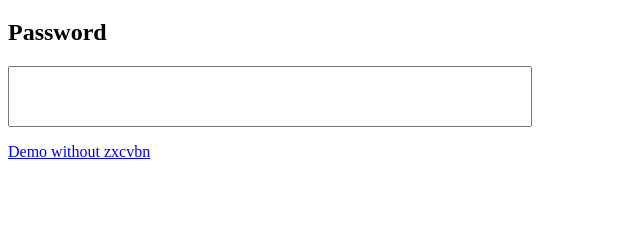
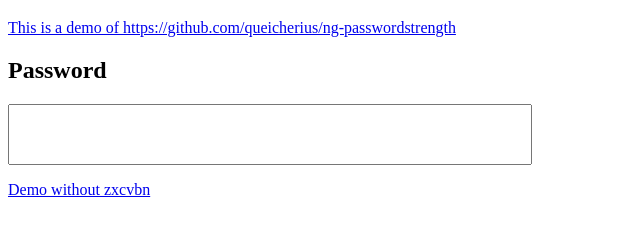
Before and after one commit to queicherius/ng-passwordstrength, a website: page demo-zxcvbn.html in a window 1280 px wide. Shown: the part 61-294 px from the top of the page, without its empty margins (0-640 px from the left). Drawn offline with Linux system fonts and the light colour scheme.

Commit message:
Added github links

```diff
--- a/demo-zxcvbn.html
+++ b/demo-zxcvbn.html
@@ -19,6 +19,7 @@
 <body>
 
     <h1>passwordStrengthZxcvbn</h1>
+    <a href="https://github.com/queicherius/ng-passwordstrength">This is a demo of https://github.com/queicherius/ng-passwordstrength</a><br>
 
     <h2>Password</h2>
     <input type="password" ng-model="password" ng-password-strength>
```
Also changed, not shown: demo.html (+1 -0 lines).
